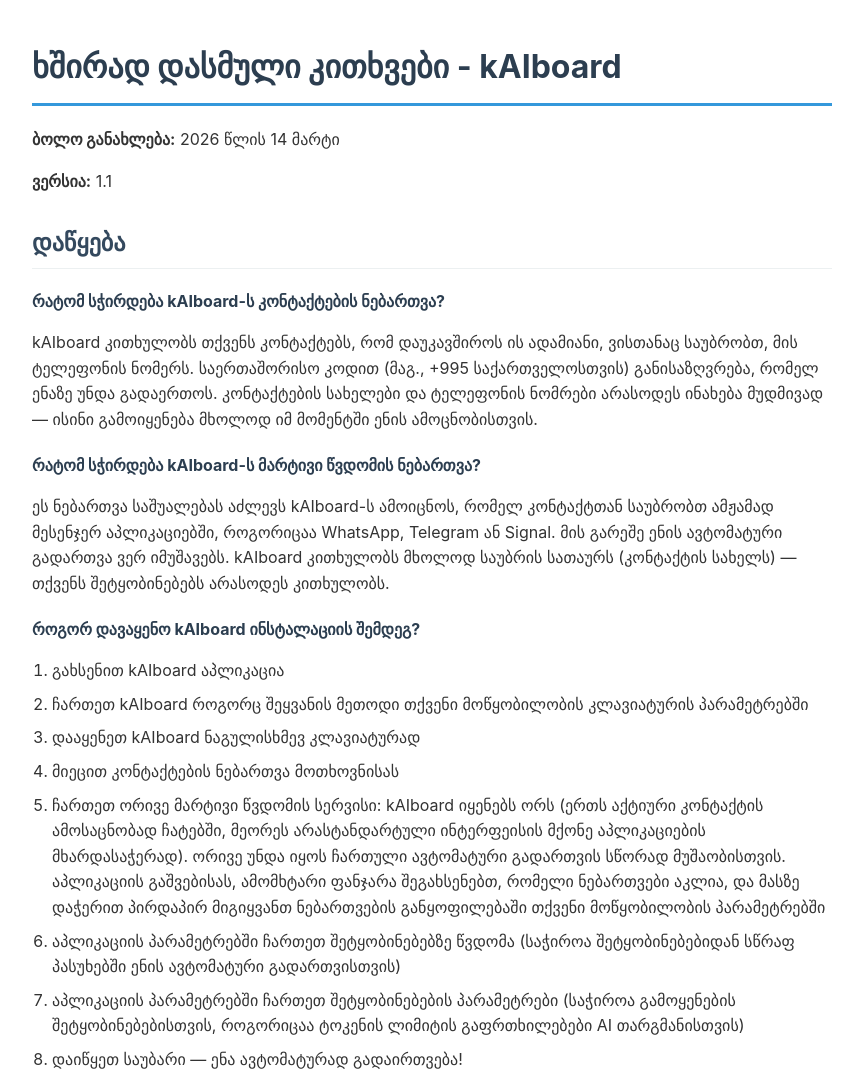
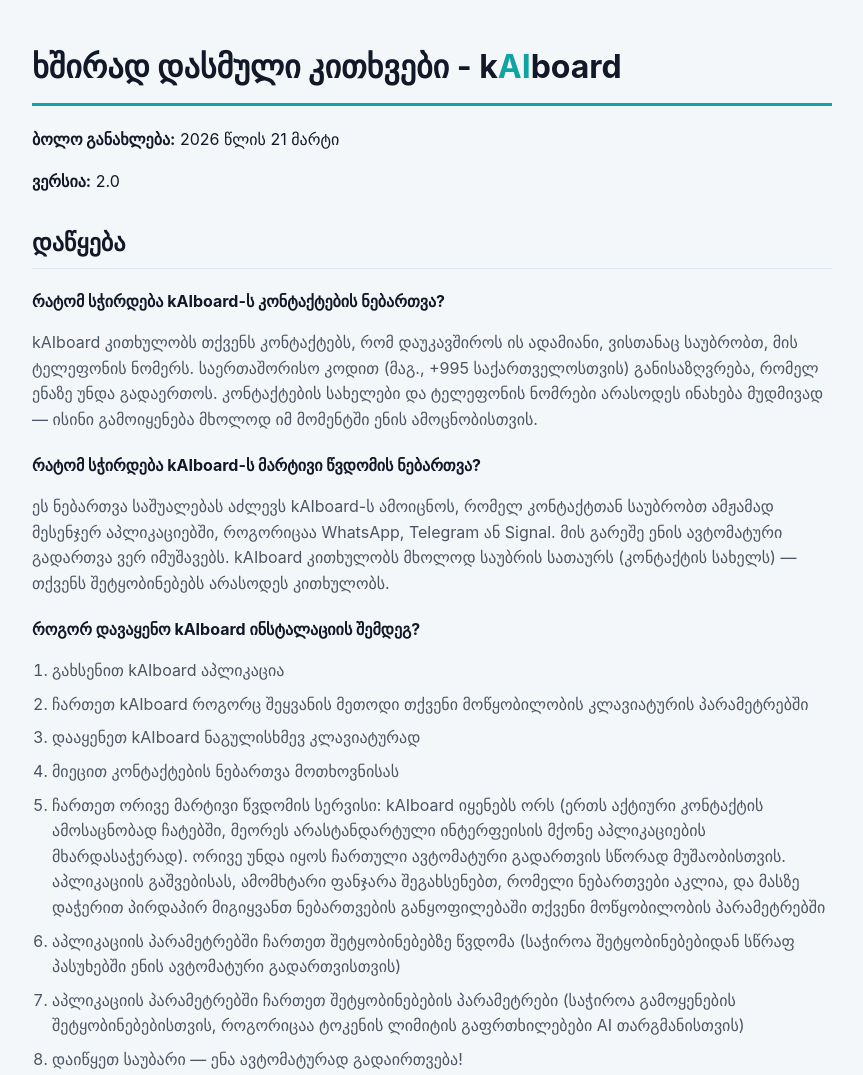
Before and after one commit to AlessandroF78/kaiboard-faq, a plain HTML site: page faq_ka.html in a window 1280 px wide. Shown: the top 1075 px of the page, without its empty margins (208-1071 px from the left). Drawn offline with Linux system fonts and the light colour scheme.

Commit message:
Update faq_ka.html

```diff
--- a/faq_ka.html
+++ b/faq_ka.html
@@ -5,25 +5,33 @@
     <meta name="viewport" content="width=device-width, initial-scale=1.0">
     <title>ხშირად დასმული კითხვები - kAIboard</title>
     <style>
-        body { font-family: -apple-system, BlinkMacSystemFont, "Segoe UI", Roboto, "Helvetica Neue", Arial, sans-serif; line-height: 1.6; max-width: 800px; margin: 0 auto; padding: 20px; color: #333; }
-        h1 { color: #2c3e50; border-bottom: 3px solid #3498db; padding-bottom: 10px; }
-        h2 { color: #34495e; margin-top: 30px; border-bottom: 1px solid #ecf0f1; padding-bottom: 5px; }
-        .question { font-weight: bold; color: #2c3e50; margin-top: 20px; margin-bottom: 5px; }
-        .answer { margin-bottom: 20px; }
+        body {
+            font-family: "DM Sans", -apple-system, BlinkMacSystemFont, "Segoe UI", Roboto, "Helvetica Neue", Arial, sans-serif;
+            line-height: 1.6;
+            max-width: 800px;
+            margin: 0 auto;
+            padding: 20px;
+            color: #111827;
+            background-color: #F4F7FA;
+        }
+        h1 { color: #111827; border-bottom: 3px solid #0FA3A3; padding-bottom: 10px; }
+        h2 { color: #111827; margin-top: 30px; border-bottom: 1px solid #E2E8F0; padding-bottom: 5px; }
+        .question { font-weight: bold; color: #111827; margin-top: 20px; margin-bottom: 5px; }
+        .answer { margin-bottom: 20px; color: #4B5563; }
         ol { padding-left: 20px; }
-        ol li { margin: 8px 0; }
-        .contact-box { background-color: #e8f4f8; padding: 20px; border-radius: 5px; margin: 20px 0; }
+        ol li { margin: 8px 0; color: #4B5563; }
+        .contact-box { background-color: #EDF7F7; padding: 20px; border-radius: 5px; margin: 20px 0; }
         .highlight { background-color: #fff3cd; padding: 15px; border-left: 4px solid #ffc107; margin: 20px 0; }
         .important { background-color: #f8d7da; padding: 15px; border-left: 4px solid #dc3545; margin: 20px 0; }
-        .info { background-color: #d1ecf1; padding: 15px; border-left: 4px solid #17a2b8; margin: 20px 0; }
+        .info { background-color: #EDF7F7; padding: 15px; border-left: 4px solid #0FA3A3; margin: 20px 0; }
     </style>
 </head>
 <body>
 
-<h1>ხშირად დასმული კითხვები - kAIboard</h1>
+<h1>ხშირად დასმული კითხვები - k<span style="color:#0FA3A3">AI</span>board</h1>
 
-<p><strong>ბოლო განახლება:</strong> 2026 წლის 14 მარტი</p>
-<p><strong>ვერსია:</strong> 1.1</p>
+<p><strong>ბოლო განახლება:</strong> 2026 წლის 21 მარტი</p>
+<p><strong>ვერსია:</strong> 2.0</p>
 
 <h2>დაწყება</h2>
 
@@ -51,6 +59,12 @@
 <div class="answer">
     <p>ავტოკორექციის ლექსიკონები უკვე ჩაშენებულია აპლიკაციაში ყველა 13 ენისთვის — არაფრის ჩამოტვირთვა არ გჭირდებათ ავტოკორექციის გამოსაყენებლად. შემდეგი სიტყვის პროგნოზირებისთვის კი საჭიროა პროგნოზირების მოდელის ჩამოტვირთვა თითოეული ენისთვის, რომლის გამოყენებაც გსურთ. როდესაც ენას პირველად გამოიყენებთ, შეგიძლიათ მოდელის ჩამოტვირთვა ოფლაინ მოდელების ეკრანიდან აპლიკაციის შიგნით: დააჭირეთ ლურჯ ღილაკს „ჩამოტვირთვა" სასურველი ენის გვერდით. ჩამოტვირთვის შემდეგ ღილაკი წითელ „წაშლა"-ზე შეიცვლება, თუ ადგილის გასათავისუფლებლად გსურთ აღარ გამოყენებული ენების ამოშლა. ყველაზე ხშირად გამოყენებული ენები მეხსიერებაში წინასწარ იტვირთება მყისიერი გადართვის უზრუნველსაყოფად.</p>
     <p>თუ შეამჩნევთ, რომ პროგნოზირება არ მუშაობს კონკრეტული ენისთვის, შეამოწმეთ ოფლაინ მოდელების ეკრანზე, რომ პროგნოზირების მოდელი ჩამოტვირთული იყოს ამ ენისთვის.</p>
+</div>
+
+<p class="question">რომელ ენებს უჭერს მხარს kAIboard?</p>
+<div class="answer">
+    <p>kAIboard მხარს უჭერს 13 ენას სრული კლავიატურით, ავტოკორექციით და პროგნოზირებით: იტალიური, გერმანული, ინგლისური, ესპანური, ფრანგული, პორტუგალიური, ნიდერლანდური, პოლონური, თურქული, ბერძნული, რუსული, უკრაინული და ქართული. თითოეულ ენას აქვს საკუთარი ოპტიმიზებული კლავიატურის განლაგება და Hunspell ლექსიკონი ავტოკორექციისთვის (ჩაშენებული აპლიკაციაში). შემდეგი სიტყვის პროგნოზირებისთვის ჩამოტვირთეთ KenLM მოდელი თითოეული ენისთვის ოფლაინ მოდელების ეკრანიდან.</p>
+    <p>აპლიკაციის მთელი ინტერფეისი — პარამეტრების, მენიუებისა და ყველა ეკრანზე ტექსტის ჩათვლით — სრულად არის თარგმნილი 14 ენაზე (ზემოთ მოყვანილი 13 პლუს გამარტივებული ჩინური). ჩინური კლავიატურა Pinyin შეყვანით მომავალ განახლებაში იქნება ხელმისაწვდომი.</p>
 </div>
 
 <h2>ფუნქციები</h2>
@@ -167,10 +181,10 @@
 <p class="answer">დარწმუნდით, რომ კონტაქტების ნებართვაც და მარტივი წვდომის სერვისიც ჩართულია. შეამოწმეთ, რომ კონტაქტს აქვს ტელეფონის ნომერი საერთაშორისო კოდით თქვენს ტელეფონის წიგნაკში.</p>
 
 <p class="question">თარგმანი არ მუშაობს.</p>
-<p class="answer">დარწმუნდით, რომ გაქვთ აქტიური გამოწერა ხელმისაწვდომი ტოკენებით. შეამოწმეთ, რომ თარგმანის ზოგადი გადამრთველი ჩართულია აპლიკაციის პარამეტრებში. დარწმუნდით, რომ გაააქტიურეთ თარგმანი კონკრეტული ჩატისთვის Enter-ის ხანგრძლივი დაჭერით (ხატულა უნდა აჩვენებდეს ⇄). თარგმანისთვის ასევე საჭიროა ინტერნეტთან კავშირი.</p>
+<p class="answer">დარწმუნდით, რომ გაქვთ აქტიური გამოწერა ხელმისაწვდომი ტოკენებით. შეამოწმეთ, რომ თარგმანის ზოგადი გადამრთველი ჩართულია აპლიკაციის პარამეტრებში. დარწმუნდით, რომ გაААქტიურეთ თარგმანი კონკრეტული ჩატისთვის Enter-ის ხანგრძლივი დაჭერით (ხატულა უნდა აჩვენებდეს ⇄). თარგმანისთვის ასევე საჭიროა ინტერნეტთან კავშირი.</p>
 
 <p class="question">Enter ღილაკის ხატულა არ აჩვენებს თარგმანის ისრებს.</p>
-<p class="answer">შეამოწმეთ, რომ თარგმანის ზოგადი გადამრთველი ჩართულია აპლიკაციის პარამეტრებში. თუ ჩართულია, სცადეთ ჩატიდან გამოსვლა და ხელახლა შესვლა. ხატულა იცვლება მხოლოდ იმ ჩატებში, სადაც თარგმანი Enter-ის ხანგრძლივი დაჭერით გაააქტიურეთ.</p>
+<p class="answer">შეამოწმეთ, რომ თარგმანის ზოგადი გადამრთველი ჩართულია აპლიკაციის პარამეტრებში. თუ ჩართულია, სცადეთ ჩატიდან გამოსვლა და ხელახლა შესვლა. ხატულა იცვლება მხოლოდ იმ ჩატებში, სადაც თარგმანი Enter-ის ხანგრძლივი დაჭერით გაААქტიურეთ.</p>
 
 <div class="contact-box">
     <p class="question">დახმარება გჭირდებათ?</p>
@@ -178,8 +192,8 @@
     <p style="margin-top: 10px;"><a href="https://alessandrof78.github.io/kaiboard-faq/">🌐 FAQ სხვა ენებზე</a></p>
 </div>
 
-<p style="text-align: center; color: #7f8c8d; margin-top: 50px;">
-    <strong>ვერსია 1.1 - ბოლო განახლება: 2026 წლის 14 მარტი</strong><br>
+<p style="text-align: center; color: #7C8494; margin-top: 50px;">
+    <strong>ვერსია 2.0 - ბოლო განახლება: 2026 წლის 21 მარტი</strong><br>
     © 2026 Alessandro Faedda - kAIboard
 </p>
 
```
